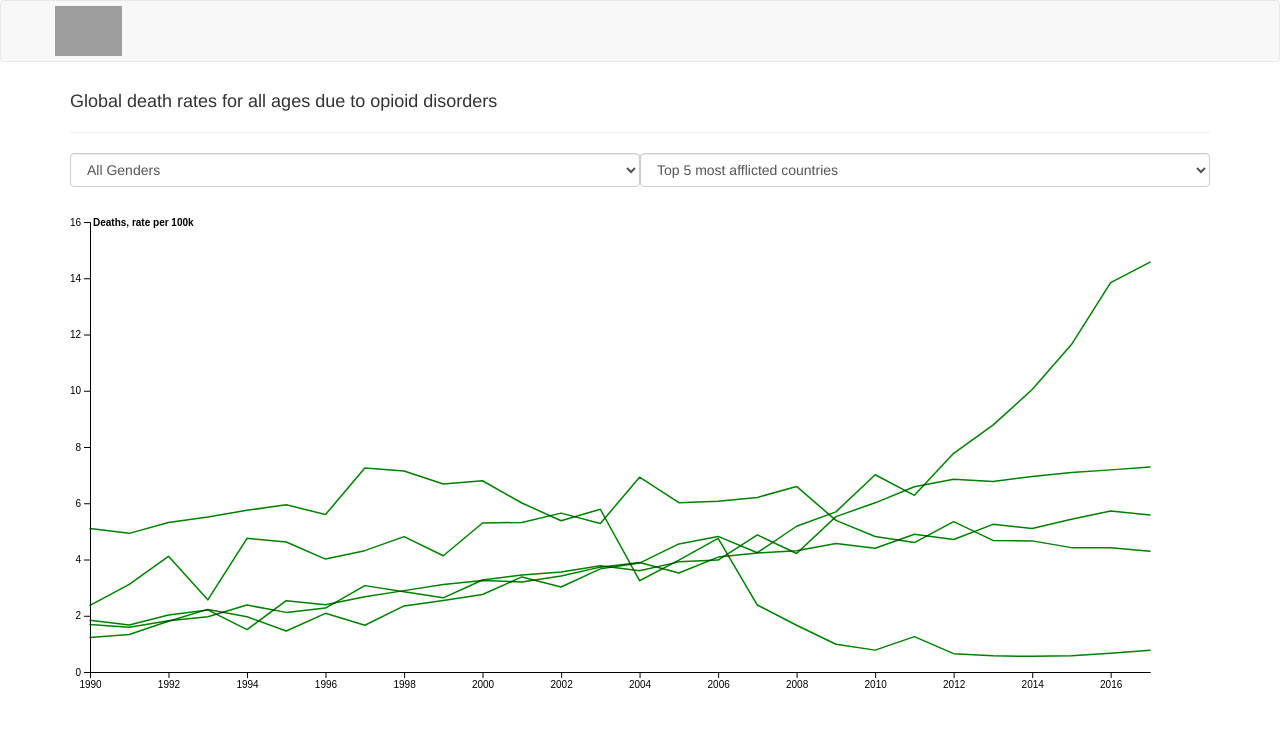
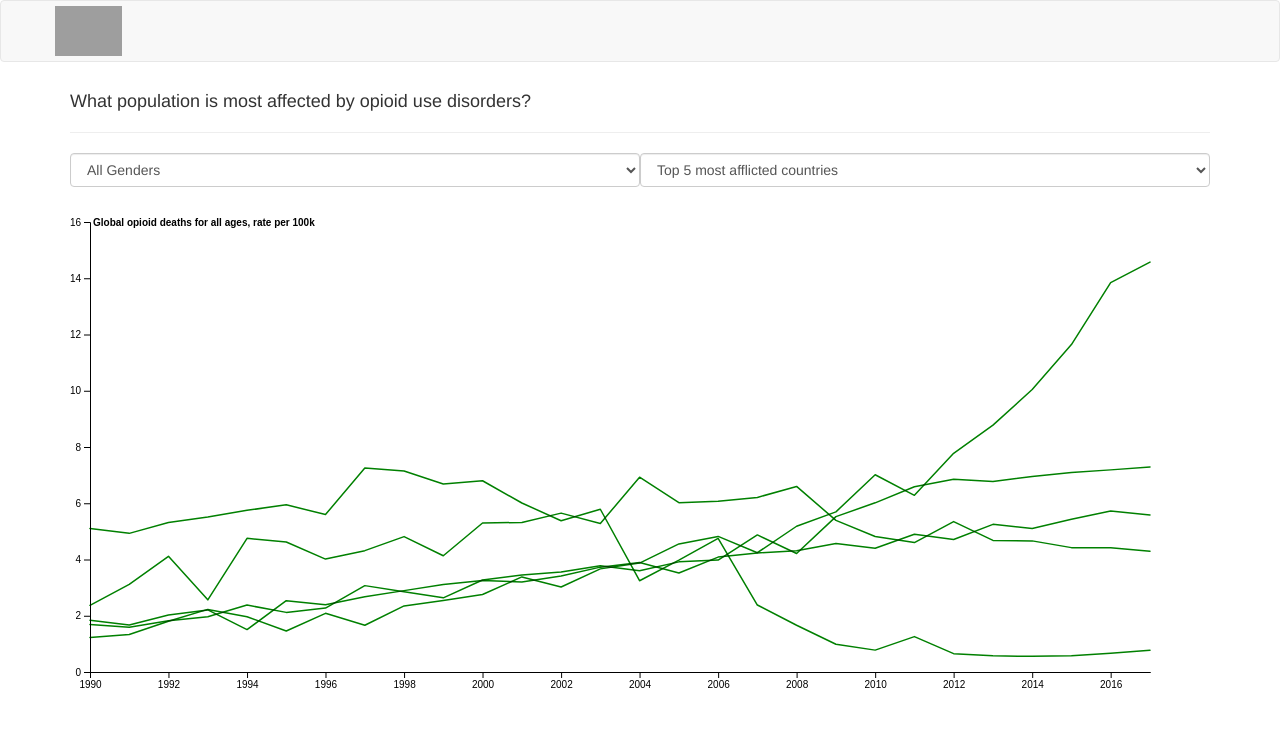
Before and after one commit to whembree87/D3_Visualizations, a website: page LineChart/index.html in a window 1280 px wide. Drawn offline with Linux system fonts and the light colour scheme; grey boxes are pictures that could not be loaded.

```diff
--- a/LineChart/index.html
+++ b/LineChart/index.html
@@ -13,9 +13,7 @@
         <!-- Custom CSS -->
         <link rel="stylesheet" href="css/style.css">
     </head>
-
     <body>
-
         <nav class="navbar navbar-default">
             <div class="container">
                 <a class="navbar-brand" href="#">
@@ -23,13 +21,10 @@
                 </a>
             </div>
         </nav>
-
         <!-- Bootstrap grid setup -->
         <div class="container">
-            <h4>Global death rates for all ages due to opioid disorders</h4>
-
+            <h4>What population is most affected by opioid use disorders?</h4>
             <hr>
-
             <div class="col-md-6">
                 <div id="gender-selections" class="row justify-content-center">
                     <select id="gender-select" class="form-control">
@@ -39,7 +34,6 @@
                     </select>
                 </div>
             </div>
-
             <div class="col-md-6">
                 <div id="total-countries-selections" class="row justify-content-center">
                     <select id="total-countries-select" class="form-control">
@@ -49,12 +43,9 @@
                     </select>
                 </div>
             </div>
-
-            <hr>
             <div class="row">
                 <div id="chart-area"></div>
             </div>
-
         </div>
     <!-- External JS libraries -->
     <script src="js/jquery.min.js"></script>
@@ -65,5 +56,4 @@
     <!-- Custom JS -->
     <script src="js/main.js"></script>
     </body>
-
 </html>
--- a/LineChart/js/main.js
+++ b/LineChart/js/main.js
@@ -51,7 +51,7 @@
     }));
 
     return {
-        y: 'Deaths, rate per 100k',
+        y: 'Global opioid deaths for all ages, rate per 100k',
         series: series,
         years: years
     }
@@ -62,6 +62,8 @@
     const k = $("#total-countries-select").val();
 
     const data = getTopKMostAfflictedCountries(gender, k);
+
+    console.log(data);
 
     d3.select("svg").remove();
 
--- a/package.json
+++ b/package.json
@@ -10,7 +10,7 @@
     "type": "git",
     "url": "git+https://github.com/whembree87/d3_test.git"
   },
-  "author": "",
+  "author": "Will Hembree",
   "license": "ISC",
   "bugs": {
     "url": "https://github.com/whembree87/d3_test/issues"
@@ -18,7 +18,6 @@
   "homepage": "https://github.com/whembree87/d3_test#readme",
   "dependencies": {
     "express": "^4.16.4",
-    "lodash": "^4.17.11",
-    "path": "^0.12.7"
+    "lodash": "^4.17.11"
   }
 }
```
